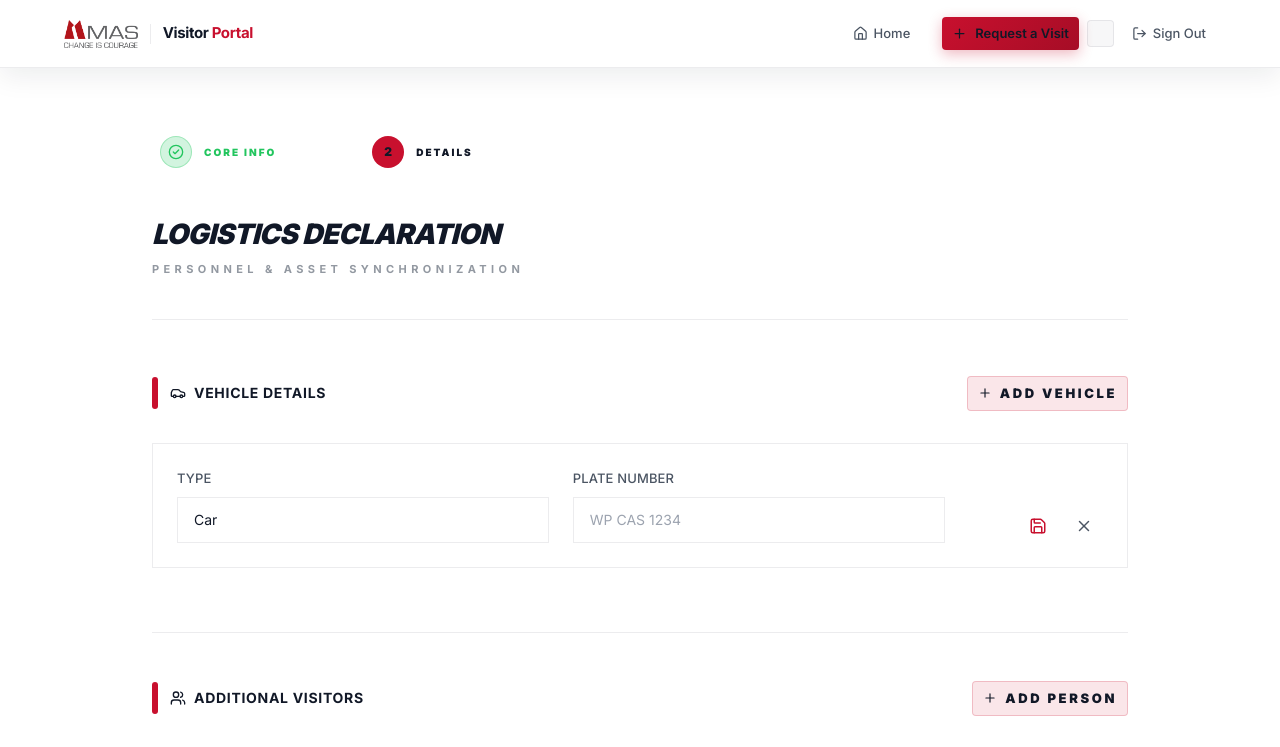
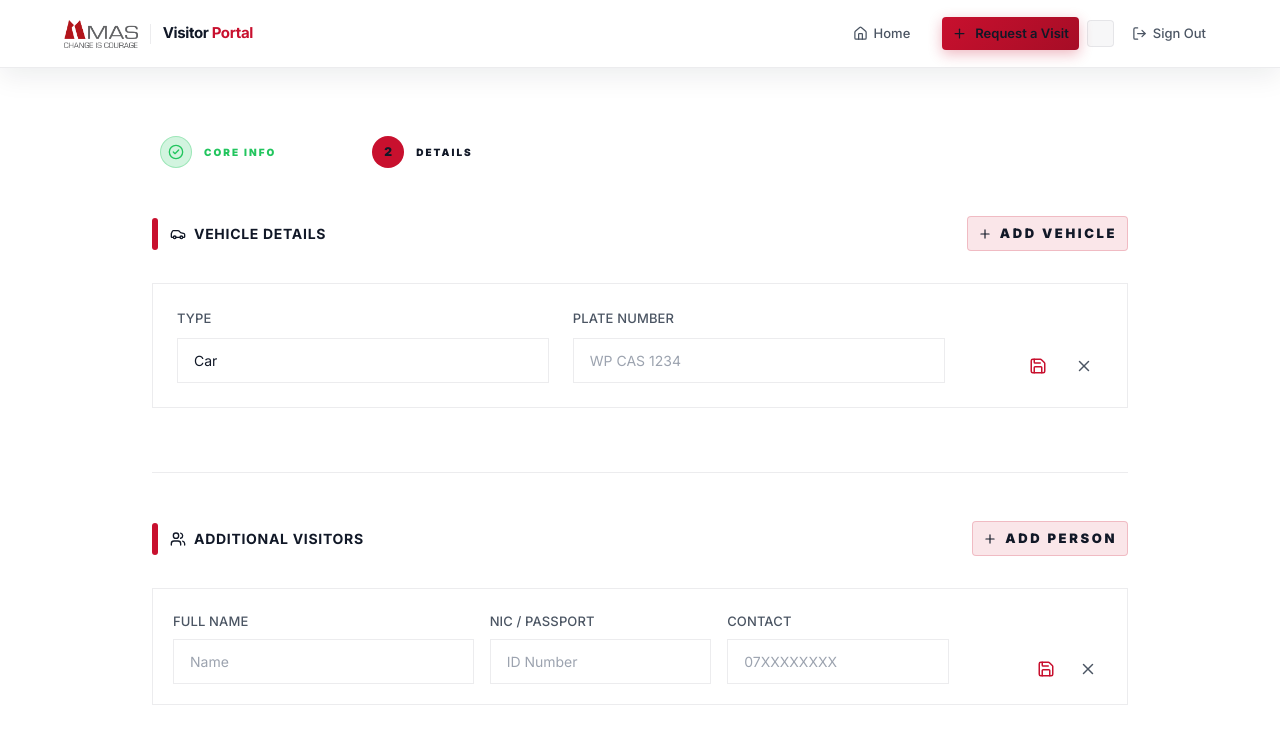
Before and after one commit to HMSachi/Smart_Visitor_Management, a React (Create React App) app in the folder SVM_Frontend/: page /request-step-2 in a window 1280 px wide. Shown: the top 747 px of the page. Built offline with nearby package versions, Linux system fonts and the light colour scheme; some icons are missing.

Commit message:
visitor form changes

```diff
--- a/SVM_Frontend/src/components/Visitor/Request/Step2.js
+++ b/SVM_Frontend/src/components/Visitor/Request/Step2.js
@@ -156,10 +156,6 @@ const Step2Main = () => {
                 </div>
             )}
 
-            <div className="mb-14 border-b border-white/5 pb-10">
-                <h1 className="text-[28px] font-black uppercase tracking-tight italic">LOGISTICS DECLARATION</h1>
-                <p className="text-gray-500 text-[11px] uppercase font-bold tracking-[0.4em] opacity-60">PERSONNEL & ASSET SYNCHRONIZATION</p>
-            </div>
 
             <form onSubmit={handleSubmit} className="space-y-16">
                 <VehicleDetails
```
